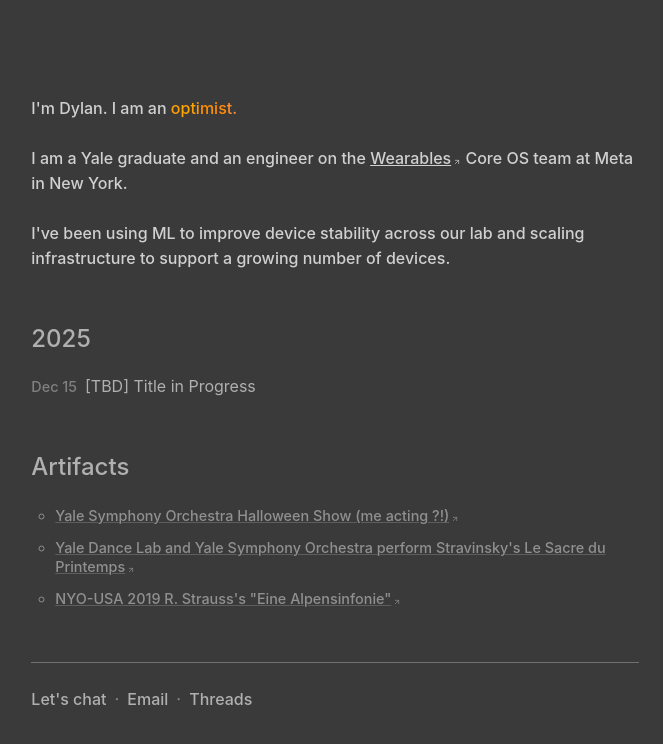
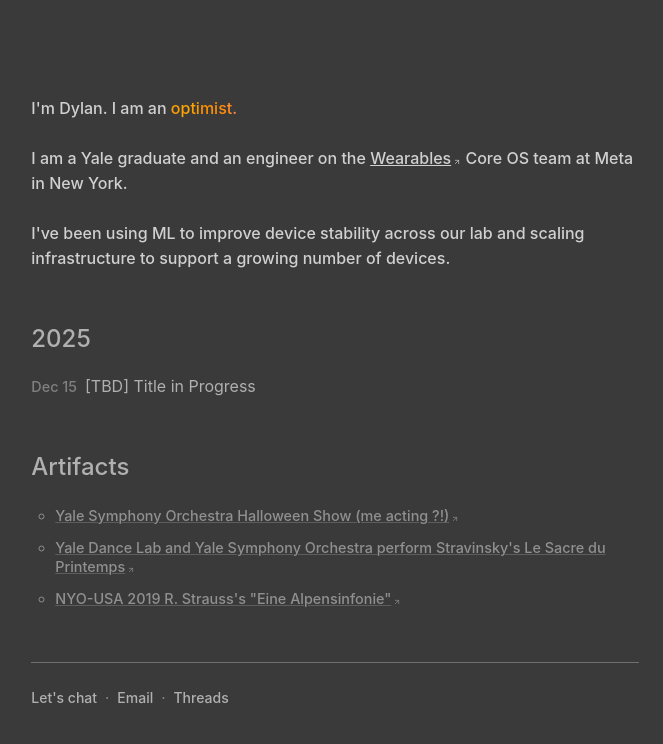
Before and after one commit to dylanfernandezdelara/dylanfdl_website, a Next.js app: page /about in a window 1280 px wide. Shown: the top 744 px of the page, without its empty margins (305-968 px from the left). Built offline with nearby package versions, Linux system fonts and the light colour scheme.

Commit message:
Reduce font size of contact section on about page

```diff
--- a/app/about/page.tsx
+++ b/app/about/page.tsx
@@ -40,7 +40,7 @@
 }
 
 const CONTACT_SECTION_STYLES = {
-  fontSize: '1rem',
+  fontSize: '0.875rem',
   color: 'var(--fg2)'
 }
 
```
